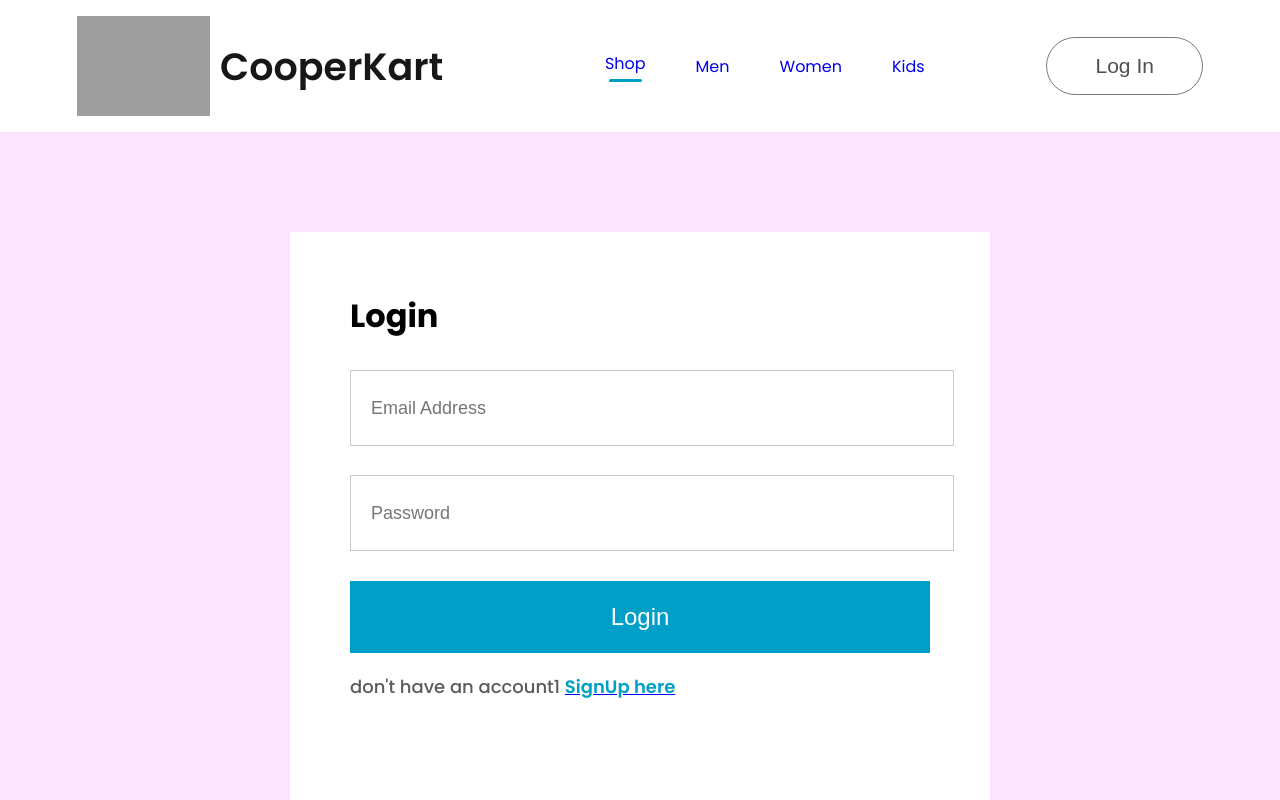
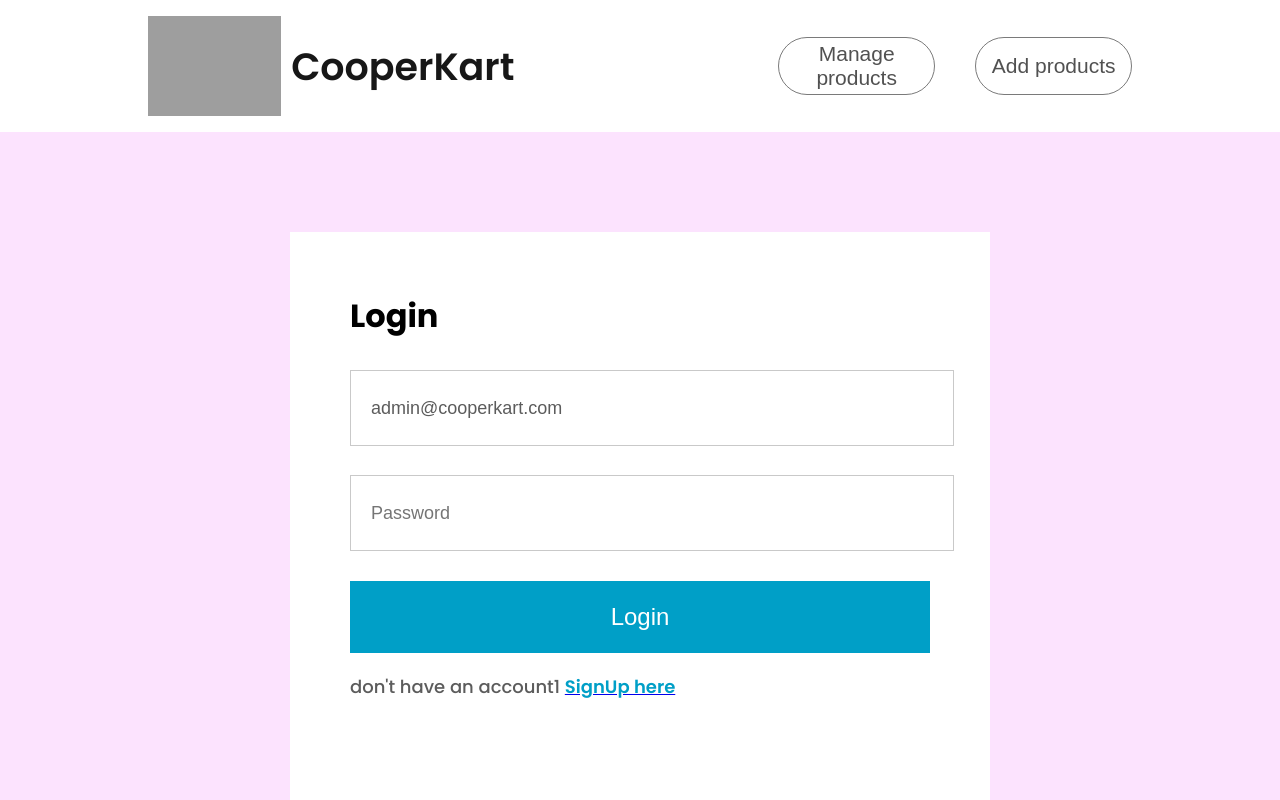
Before and after one commit to Nandhagopalan107/Ecommerce, a React (Create React App) app in the folder frontend/: page /login in a window 1280 px wide. Shown: the top 800 px of the page. Built offline with nearby package versions, Linux system fonts and the light colour scheme; grey boxes are pictures that could not be loaded.

Commit message:
login error

```diff
--- a/frontend/src/App.js
+++ b/frontend/src/App.js
@@ -19,7 +19,7 @@ function App() {
   return (
     <div >
       <BrowserRouter>
-        <Navbar></Navbar>
+        <Navbar />
         <Routes>
 
           <Route path='/' element={<Shop/>}/>
--- a/frontend/src/Components/Navbar/Navbar.jsx
+++ b/frontend/src/Components/Navbar/Navbar.jsx
@@ -1,4 +1,4 @@
-import React, { useContext, useState } from "react";
+import React, { useContext, useEffect, useState } from "react";
 import "./Navbar.css";
 import logo from "../Assets/logo.png";
 import cart_icon from "../Assets/cart_icon.png";
@@ -6,7 +6,8 @@ import { Link } from "react-router-dom";
 import { ShopContext } from "../../Context/ShopContext";
 const Navbar = () => {
   const [menu, setMenu] = useState("shop");
-  const { getTotalCartItems, email, isLoggedIn,logout } = useContext(ShopContext);
+  const { getTotalCartItems, email, isLoggedIn,logout,setLoggedIn } = useContext(ShopContext);
+
 
   return (
     <div className="navbar">
@@ -67,9 +68,10 @@ const Navbar = () => {
 
       }
       <div className="nav-login-cart">
-        {isLoggedIn ? (
-          email === "admin@cooperkart.com" ? (
+        {email ?(
+          email == "admin@cooperkart.com" ? (
             <>
+            {console.log(email)}
               <Link style={{ textDecoration: "none" }} to="/manageproducts">
                 {" "}
                 <button>Manage products</button>
@@ -82,7 +84,7 @@ const Navbar = () => {
             <>
               <Link style={{ textDecoration: "none" }} to="/signup">
                 {" "}
-                <button onClick={logout()}>Logout</button>
+                <button onClick={logout}>Logout</button>
               </Link>
               <Link style={{ textDecoration: "none" }} to="/cart">
                 <img src={cart_icon} alt="" />{" "}
--- a/frontend/src/Context/ShopContext.jsx
+++ b/frontend/src/Context/ShopContext.jsx
@@ -21,9 +21,9 @@ const ShopContextProvider = (props) => {
     setCartItems((prev) => ({ ...prev, [itemId]: prev[itemId] - 1 }));
   };
 
-  const [isLoggedIn, setLoggedIn] = useState(true);
+  const [isLoggedIn, setLoggedIn] = useState(false);
   const [username, setUsername] = useState("");
-  const [email, setEmail] = useState("");
+  const [email, setEmail] = useState("admin@cooperkart.com");
   const [password, setPassword] = useState("");
 
   const login = () => {
@@ -65,9 +65,9 @@ const ShopContextProvider = (props) => {
   const getTotalCartAmount = () => {
     let totalAmount = 0;
     all_product.map((e) => {
-      if (cartItems[e.id] > 0) {
+
+      if (cartItems[e.id] > 0)
         totalAmount += e.new_price * Number(cartItems[e.id]);
-      }
     });
 
     return totalAmount;
@@ -99,6 +99,7 @@ const ShopContextProvider = (props) => {
     setEmail,
     setUsername,
     setPassword,
+    setLoggedIn
   };
 
   return (
--- a/frontend/src/Pages/Login.jsx
+++ b/frontend/src/Pages/Login.jsx
@@ -6,7 +6,7 @@ import axios from "axios";
 import { useNavigate } from "react-router-dom";
 
 const Login = () => {
-  const { email, password, setEmail, setPassword, login } =
+  const { email, password, setEmail, setPassword, login ,setLoggedIn} =
     useContext(ShopContext);
 
 
@@ -14,13 +14,15 @@ const Login = () => {
     e.preventDefault();
 
     try {
-      const response = await axios.post("http://localhost:8080/login", {
-        email: email,
-        pwd: password,
-      });
+      // const response = await axios.post("http://localhost:8080/login", {
+      //   email: email,
+      //   pwd: password,
+      // });
 
-      console.log(response.data);
-      login();
+      // console.log(response.data);
+      setEmail("vj@gmail.com");
+      setLoggedIn(true);
+      // login();
     } catch (error) {
       console.error("Error during login:", error.message);
     }
```
